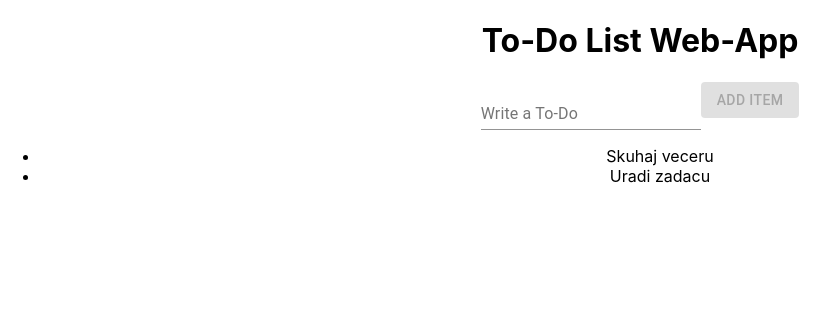
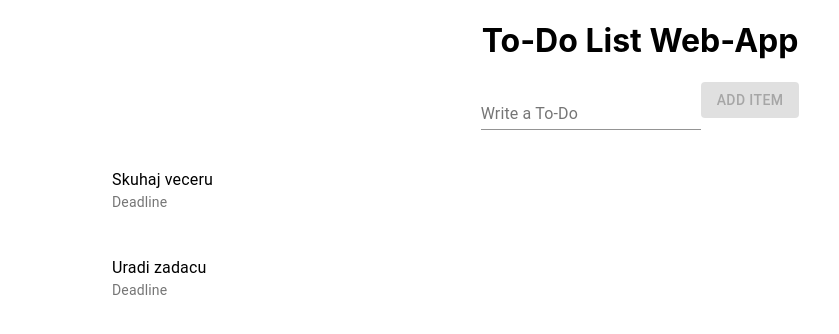
Before and after one commit to elmedinkarisik/to_do_list, a React (Create React App) app: page / in a window 1280 px wide. Shown: the top 334 px of the page, without its empty margins (0-839 px from the left). Built offline with nearby package versions, Linux system fonts and the light colour scheme.

Commit message:
Edit Todo component

```diff
--- /dev/null
+++ b/src/Todo.css
@@ -0,0 +1,3 @@
+.todo__list {
+  text-align: center;
+}
--- a/src/Todo.js
+++ b/src/Todo.js
@@ -1,10 +1,20 @@
+import {
+  ListItem,
+  ListItemText,
+  List,
+  ListItemAvatar,
+} from "@material-ui/core";
+import "./Todo.css";
 import React from "react";
 
 function Todo(props) {
   return (
-    <div>
-      <li>{props.text}</li>
-    </div>
+    <List className="todo__list">
+      <ListItem>
+        <ListItemAvatar />
+        <ListItemText primary={props.text} secondary="Deadline" />
+      </ListItem>
+    </List>
   );
 }
 
```
